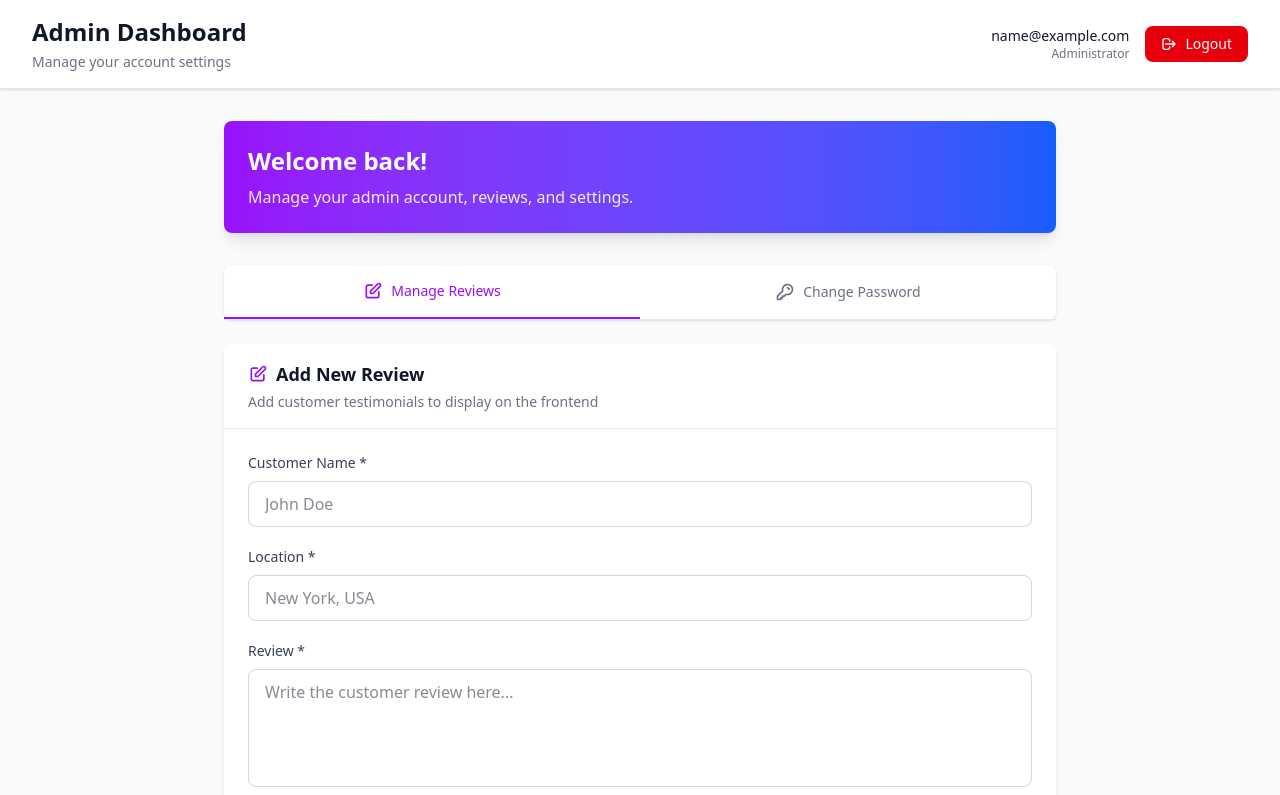
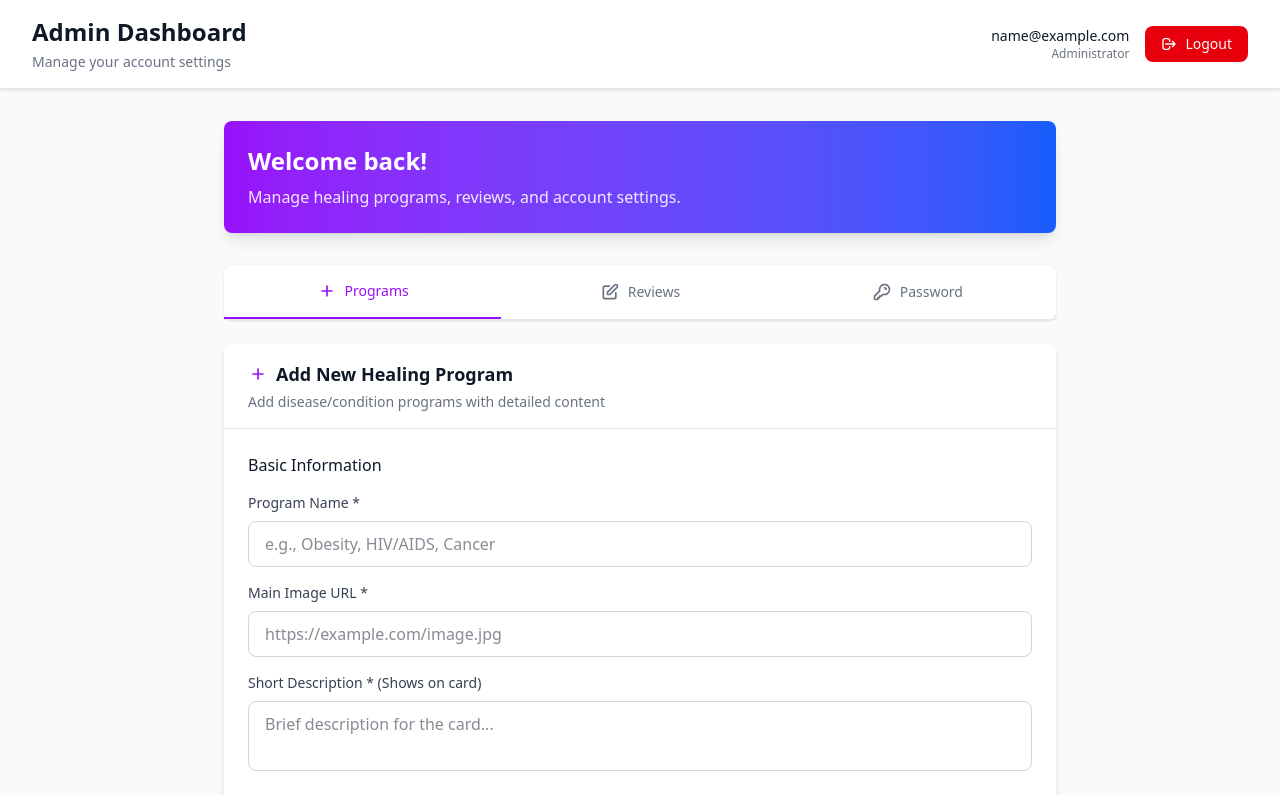
Before and after one commit to Plantbased-ORG/plantbasedadmin, a Next.js app: page /dashboard in a window 1280 px wide. Shown: the top 795 px of the page. Built offline with nearby package versions, Linux system fonts and the light colour scheme; sample sign-in values are in the browser's storage.

Commit message:
updated dashboard

```diff
--- a/src/app/dashboard/page.tsx
+++ b/src/app/dashboard/page.tsx
@@ -5,10 +5,11 @@ import { useRouter } from 'next/navigation';
 import DashboardHeader from '@/components/DashboardHeader';
 import ChangePasswordForm from '@/components/ChangePasswordForm';
 import AddReviewForm from '@/components/AddReviewForm';
+import AddProductForm from '@/components/AddProductForm';
 
 export default function DashboardPage() {
   const [userEmail, setUserEmail] = useState('');
-  const [activeTab, setActiveTab] = useState<'password' | 'reviews'>('reviews');
+  const [activeTab, setActiveTab] = useState<'programs' | 'reviews' | 'password'>('programs');
   const router = useRouter();
 
   useEffect(() => {
@@ -36,12 +37,27 @@ export default function DashboardPage() {
       <main className="max-w-4xl mx-auto px-4 sm:px-6 lg:px-8 py-8">
         <div className="bg-gradient-to-r from-purple-600 to-blue-600 rounded-lg shadow-lg p-6 mb-8 text-white">
           <h2 className="text-2xl font-bold mb-2">Welcome back!</h2>
-          <p className="text-purple-100">Manage your admin account, reviews, and settings.</p>
+          <p className="text-purple-100">Manage healing programs, reviews, and account settings.</p>
         </div>
 
         {/* Tab Navigation */}
         <div className="bg-white rounded-lg shadow-sm mb-6">
           <div className="flex border-b border-gray-200">
+            <button
+              onClick={() => setActiveTab('programs')}
+              className={`flex-1 px-6 py-4 text-sm font-medium transition ${
+                activeTab === 'programs'
+                  ? 'border-b-2 border-purple-600 text-purple-600'
+                  : 'text-gray-500 hover:text-gray-700'
+              }`}
+            >
+              <span className="flex items-center justify-center gap-2">
+                <svg className="w-5 h-5" fill="none" stroke="currentColor" viewBox="0 0 24 24">
+                  <path strokeLinecap="round" strokeLinejoin="round" strokeWidth={2} d="M12 6v6m0 0v6m0-6h6m-6 0H6" />
+                </svg>
+                Programs
+              </span>
+            </button>
             <button
               onClick={() => setActiveTab('reviews')}
               className={`flex-1 px-6 py-4 text-sm font-medium transition ${
@@ -54,7 +70,7 @@ export default function DashboardPage() {
                 <svg className="w-5 h-5" fill="none" stroke="currentColor" viewBox="0 0 24 24">
                   <path strokeLinecap="round" strokeLinejoin="round" strokeWidth={2} d="M11 5H6a2 2 0 00-2 2v11a2 2 0 002 2h11a2 2 0 002-2v-5m-1.414-9.414a2 2 0 112.828 2.828L11.828 15H9v-2.828l8.586-8.586z" />
                 </svg>
-                Manage Reviews
+                Reviews
               </span>
             </button>
             <button
@@ -69,14 +85,16 @@ export default function DashboardPage() {
                 <svg className="w-5 h-5" fill="none" stroke="currentColor" viewBox="0 0 24 24">
                   <path strokeLinecap="round" strokeLinejoin="round" strokeWidth={2} d="M15 7a2 2 0 012 2m4 0a6 6 0 01-7.743 5.743L11 17H9v2H7v2H4a1 1 0 01-1-1v-2.586a1 1 0 01.293-.707l5.964-5.964A6 6 0 1121 9z" />
                 </svg>
-                Change Password
+                Password
               </span>
             </button>
           </div>
         </div>
 
         {/* Tab Content */}
-        {activeTab === 'reviews' ? <AddReviewForm /> : <ChangePasswordForm />}
+        {activeTab === 'programs' && <AddProductForm />}
+        {activeTab === 'reviews' && <AddReviewForm />}
+        {activeTab === 'password' && <ChangePasswordForm />}
 
         <div className="mt-6 bg-blue-50 border border-blue-200 rounded-lg p-4">
           <div className="flex gap-3">
@@ -86,7 +104,7 @@ export default function DashboardPage() {
             <div>
               <h4 className="text-sm font-medium text-blue-900 mb-1">Mock System Active</h4>
               <p className="text-sm text-blue-700">
-                Reviews are stored in memory. When you refresh, they&apos;ll reset. Connect a real database for persistence.
+                Data is stored in memory. Connect a real database for persistence.
               </p>
             </div>
           </div>
```
